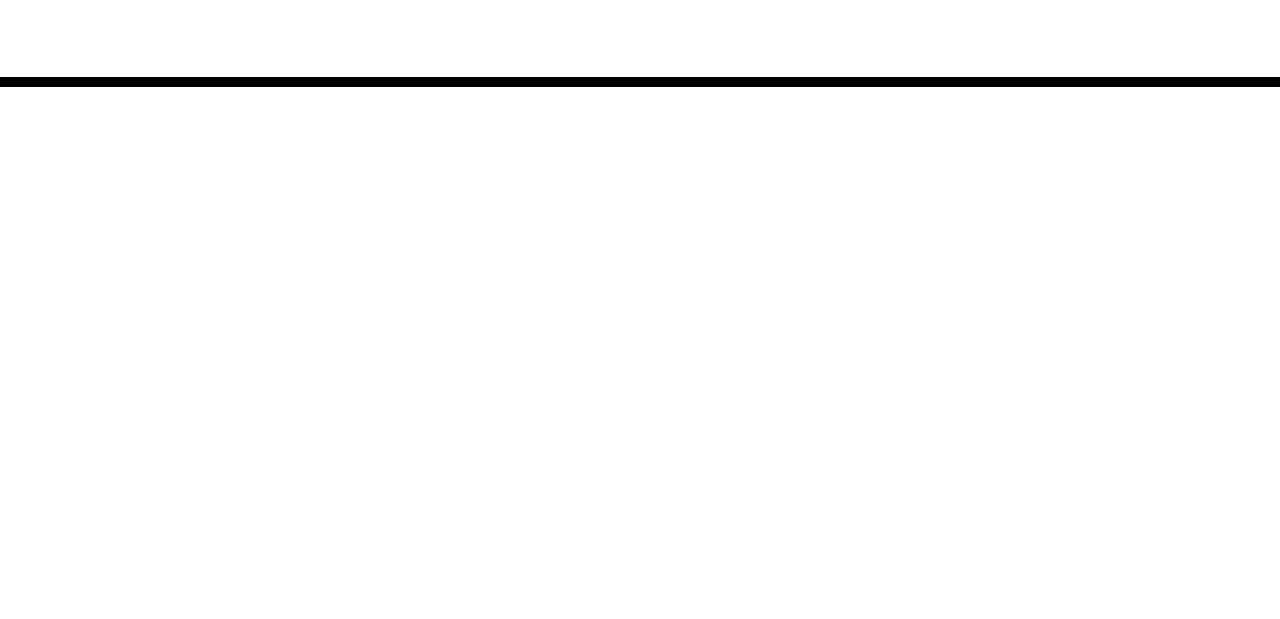
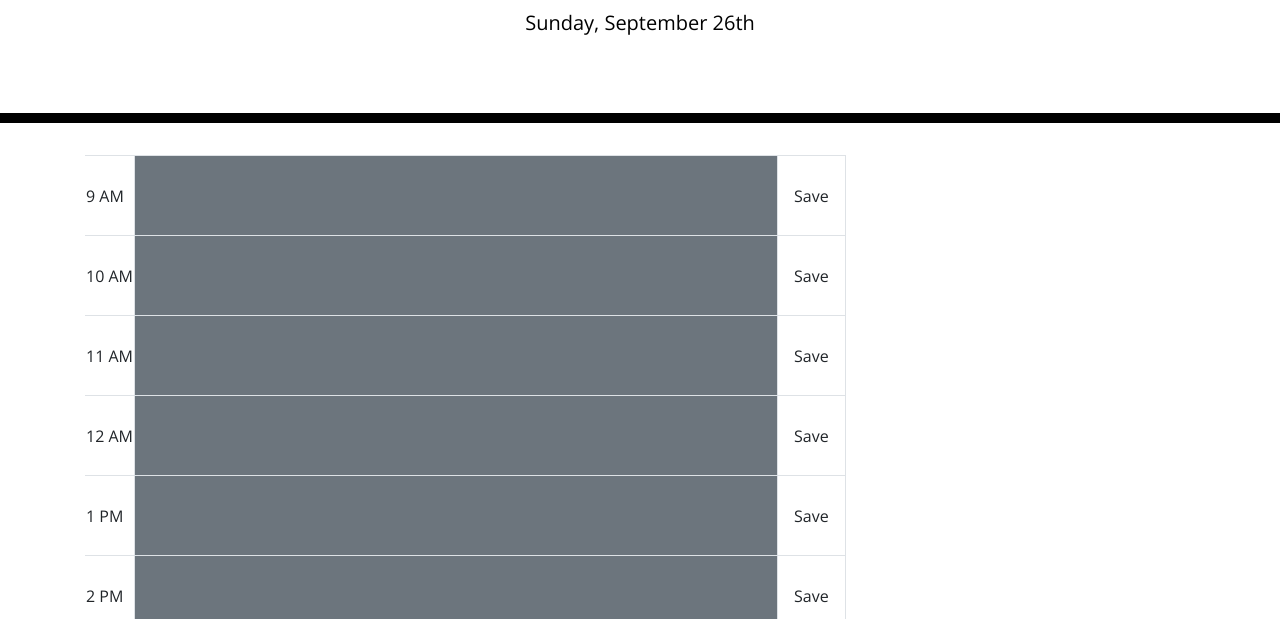
Before and after one commit to ParagasR/Work-Day-Scheduler, a plain HTML site: page index.html in a window 1280 px wide. Shown: the part 181-800 px from the top of the page. Drawn offline with nearby package versions, Linux system fonts and the light colour scheme; files that its build step writes are made by us from their sources.

Commit message:
created the table and the current day

```diff
--- a/Assets/css/style.css
+++ b/Assets/css/style.css
@@ -69,3 +69,11 @@ textarea {
   font-size: 20px;
   transition: all 0.3s ease-in-out;
 }
+
+td p {
+  width: 50vw;
+}
+
+tr {
+  height: 5rem;
+}
--- /dev/null
+++ b/Assets/js/script.js
@@ -0,0 +1,59 @@
+var timeblockTableEl = document.querySelector('#timeblock-table');
+var currentDayEl = document.querySelector('#currentDay');
+
+
+var startWorkDay = 9;
+// working in military time
+var endWorkDay = 17;
+
+currentDayEl.textContent = moment().format('dddd, MMMM Do');
+
+renderTable();
+
+
+
+
+
+function renderTable() {
+    var workHour;
+
+    for (var i = startWorkDay; i <= endWorkDay; i++) {
+        if (i > 12) {
+            workHour = (i - 12).toString() + " PM";
+        } else {
+            workHour = i.toString() + " AM";
+        }
+
+        var trElement = document.createElement('tr');
+
+        var tableHourEl = document.createElement('td');
+        tableHourEl.textContent = workHour;
+        tableHourEl.classList.add('border-top', 'border-bottom');
+        trElement.append(tableHourEl);
+
+        var tableContentEl = document.createElement('td');
+        tableContentEl.classList.add('border');
+        var tablePContentEl = document.createElement('p');
+        tablePContentEl.setAttribute('contenteditable', true);
+
+        if(i < moment().format('H')) {
+            tableContentEl.classList.add('bg-secondary');
+        } else if (i > moment().format('H')) {
+            tableContentEl.classList.add('bg-success');
+        } else {
+            tableContentEl.classList.add('bg-danger');
+        }
+
+
+        tableContentEl.append(tablePContentEl);
+        trElement.append(tableContentEl);
+
+        var tableSaveEl = document.createElement('td');
+        tableSaveEl.classList.add('border', 'px-3');
+        tableSaveEl.textContent = 'Save';
+        trElement.append(tableSaveEl);
+
+        // console.log(trElement);
+        timeblockTableEl.append(trElement);
+    }
+}
--- a/index.html
+++ b/index.html
@@ -18,7 +18,7 @@
       href="https://fonts.googleapis.com/css?family=Open+Sans&display=swap"
       rel="stylesheet"
     />
-    <link rel="stylesheet" href="style.css" />
+    <link rel="stylesheet" href="./Assets/css/style.css" />
     <title>Work Day Scheduler</title>
   </head>
 
@@ -30,9 +30,12 @@
     </header>
     <div class="container">
       <!-- Timeblocks go here -->
+      <table id="timeblock-table">
+      </table>
     </div>
 
     <script src="https://cdnjs.cloudflare.com/ajax/libs/jquery/3.2.1/jquery.min.js"></script>
     <script src="https://cdnjs.cloudflare.com/ajax/libs/moment.js/2.24.0/moment.min.js"></script>
+    <script src="Assets/js/script.js"></script>
   </body>
 </html>
```
